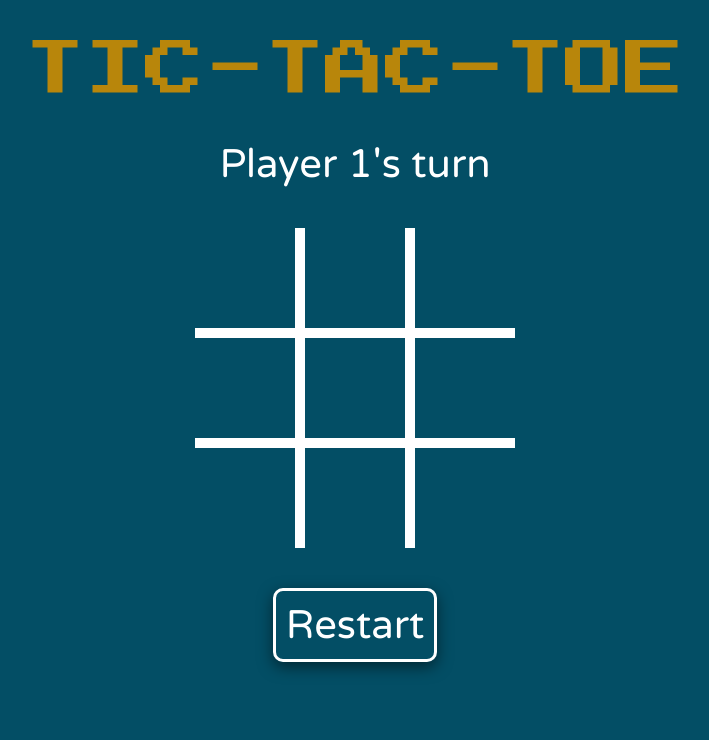
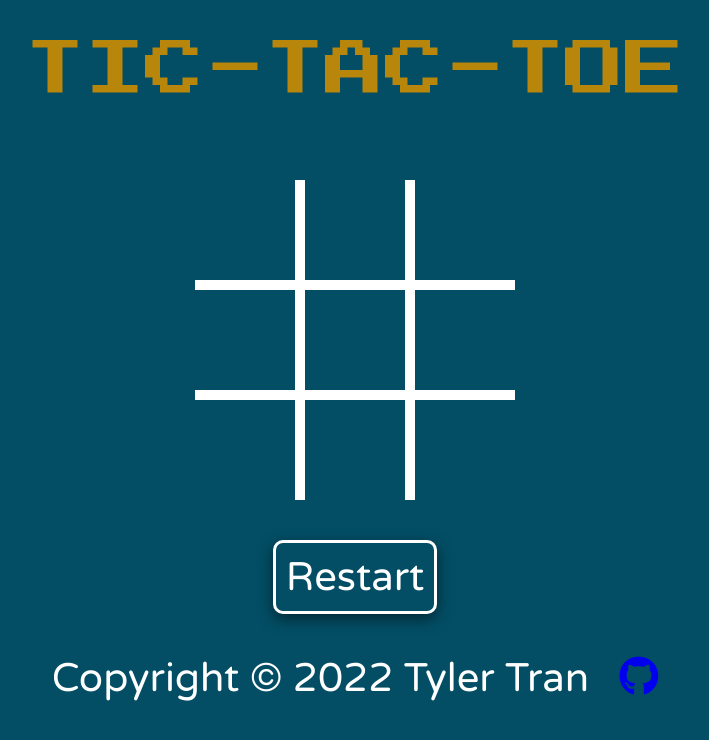
Before and after one commit to tylertran349/tic-tac-toe, a plain HTML site: page index.html in a window 1280 px wide. Shown: the whole page, without its empty margins (285-994 px from the left). Drawn offline with Linux system fonts and the light colour scheme.

Commit message:
Add footer

```diff
--- a/index.html
+++ b/index.html
@@ -7,12 +7,19 @@
         <link rel="preconnect" href="https://fonts.googleapis.com">
         <link rel="preconnect" href="https://fonts.gstatic.com" crossorigin>
         <link href="https://fonts.googleapis.com/css2?family=Press+Start+2P&family=Varela+Round&display=swap" rel="stylesheet">
+        <script src="https://kit.fontawesome.com/4c536a6bd5.js" crossorigin="anonymous"></script> <!-- Import GitHub footer icon from Font Awesome -->
     </head>
     <body>
         <script src="script.js" defer></script>
         <span id="header">TIC-TAC-TOE</span>
-        <span id="status-indicator">Player 1's turn</span>
+        <span id="status-indicator"></span>
         <div id="board"></div>
         <button id="restart-button">Restart</button>
+        <div id="footer">
+            <div id="footer-contents">
+                <span>Copyright © 2022 Tyler Tran&ensp;</span>
+                <a href="https://github.com/tylertran349" target="_blank"><i class="fa fa-github" aria-hidden="true"></i></a>
+            </div>
+        </div>
     </body>
 </html>
```
